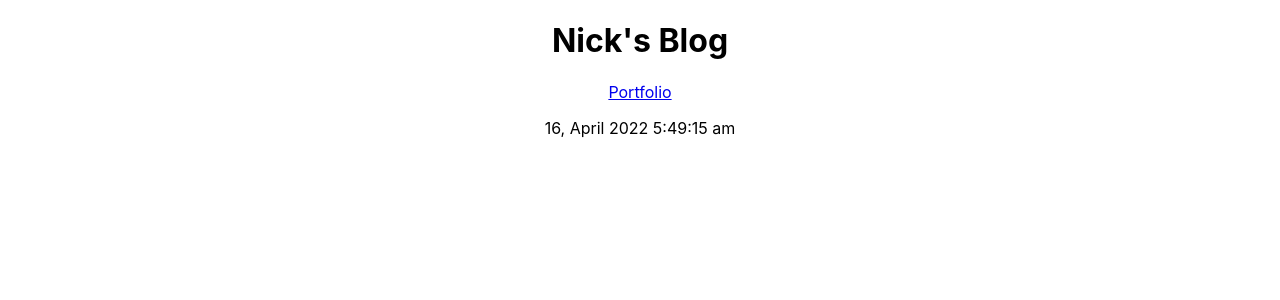
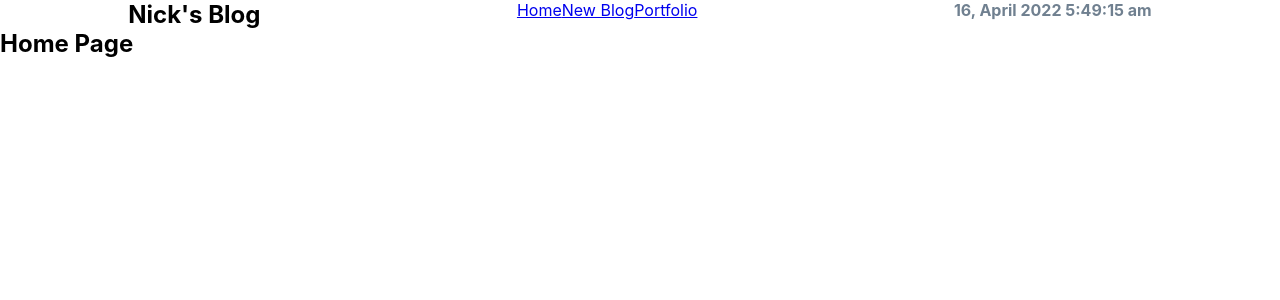
Before and after one commit to nikhildhakal/react-simple-crud, a React (Create React App) app: page / in a window 1280 px wide. Shown: the top 300 px of the page. Built offline with nearby package versions, Linux system fonts and the light colour scheme.

Commit message:
Nested components and simple styling.

```diff
--- a/src/App.css
+++ /dev/null
@@ -1,38 +0,0 @@
-.App {
-  text-align: center;
-}
-
-.App-logo {
-  height: 40vmin;
-  pointer-events: none;
-}
-
-@media (prefers-reduced-motion: no-preference) {
-  .App-logo {
-    animation: App-logo-spin infinite 20s linear;
-  }
-}
-
-.App-header {
-  background-color: #282c34;
-  min-height: 100vh;
-  display: flex;
-  flex-direction: column;
-  align-items: center;
-  justify-content: center;
-  font-size: calc(10px + 2vmin);
-  color: white;
-}
-
-.App-link {
-  color: #61dafb;
-}
-
-@keyframes App-logo-spin {
-  from {
-    transform: rotate(0deg);
-  }
-  to {
-    transform: rotate(360deg);
-  }
-}
--- a/src/App.js
+++ b/src/App.js
@@ -1,43 +1,12 @@
-import "./App.css";
+import Navbar from "./Navbar";
+import Home from "./Home";
 
 function App() {
-  const title = "Nick's Blog";
-  const link = "https://nikhilportfolio.netlify.app/";
-  const date = new Date();
-  const yr = date.getFullYear();
-  const m = date.getMonth();
-  const d = date.getDate();
-  const hr = date.getHours();
-  const min = date.getMinutes();
-  const sec = date.getSeconds();
-  const time = Date.now();
-  const months = [
-    "January",
-    "February",
-    "March",
-    "April",
-    "May",
-    "June",
-    "July",
-    "August",
-    "September",
-    "October",
-    "November",
-    "December",
-  ];
-  const month = months[m];
-  const ampm = hr >= 12 && min >= 0 ? " pm" : " am";
-
   return (
     <div className="App">
       <div className="content">
-        <h1>{title}</h1>
-        <a href={link} target="_blank">
-          Portfolio
-        </a>
-        <p>
-          {d}, {month} {yr} {hr}:{min}:{sec} {ampm}
-        </p>
+        <Navbar />
+        <Home />
       </div>
     </div>
   );
--- /dev/null
+++ b/src/Datetime.js
@@ -0,0 +1,38 @@
+const Datetime = () => {
+  const date = new Date();
+  const yr = date.getFullYear();
+  const m = date.getMonth();
+  const d = date.getDate();
+  const hr = date.getHours();
+  const min = date.getMinutes();
+  const sec = date.getSeconds();
+  const time = Date.now();
+  const months = [
+    "January",
+    "February",
+    "March",
+    "April",
+    "May",
+    "June",
+    "July",
+    "August",
+    "September",
+    "October",
+    "November",
+    "December",
+  ];
+  const month = months[m];
+  const ampm = hr >= 12 && min >= 0 ? " pm" : " am";
+  return (
+    <span
+      style={{
+        color: "slategray",
+        fontWeight: "bold",
+      }}
+    >
+      {d}, {month} {yr} {hr}:{min}:{sec} {ampm}
+    </span>
+  );
+};
+
+export default Datetime;
--- /dev/null
+++ b/src/Home.js
@@ -0,0 +1,9 @@
+const Home = () => {
+  return (
+    <div className="home">
+      <h2>Home Page</h2>
+    </div>
+  );
+};
+
+export default Home;
--- /dev/null
+++ b/src/Navbar.js
@@ -0,0 +1,21 @@
+import Datetime from "./Datetime";
+
+const Navbar = () => {
+  const title = "Nick's Blog";
+  const link = "https://nikhilportfolio.netlify.app/";
+  return (
+    <nav className="navbar">
+      <h1>{title}</h1>
+      <div className="links">
+        <a href="/">Home</a>
+        <a href="/create">New Blog</a>
+        <a href={link} target="_blank">
+          Portfolio
+        </a>
+      </div>
+      <Datetime />
+    </nav>
+  );
+};
+
+export default Navbar;
--- a/src/index.css
+++ b/src/index.css
@@ -1,4 +1,4 @@
-body {
+* {
   margin: 0;
   font-family: -apple-system, BlinkMacSystemFont, 'Segoe UI', 'Roboto', 'Oxygen',
     'Ubuntu', 'Cantarell', 'Fira Sans', 'Droid Sans', 'Helvetica Neue',
@@ -11,3 +11,9 @@
   font-family: source-code-pro, Menlo, Monaco, Consolas, 'Courier New',
     monospace;
 }
+
+.navbar {
+  display: flex;
+  flex-wrap: wrap;
+  justify-content:space-around
+}
```
